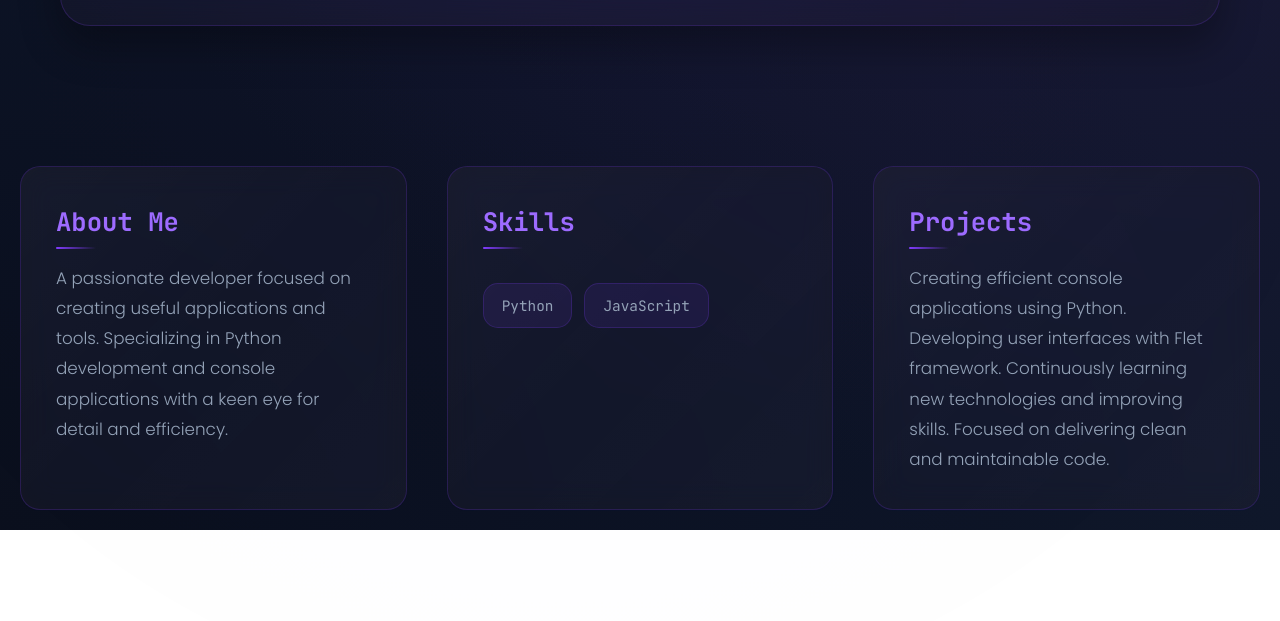
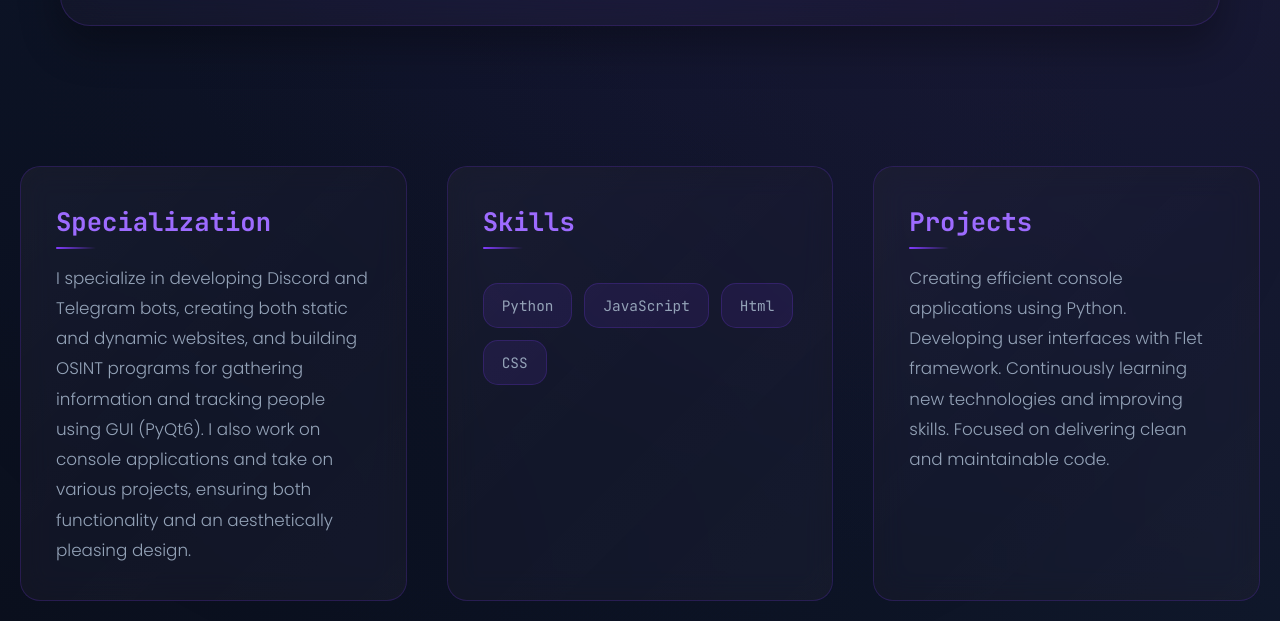
Before and after one commit to ByteWardenDev/BIO, a plain HTML site: page index.html in a window 1280 px wide. Shown: the part 441-1062 px from the top of the page. Before the commit the page ends 971 px from the top, so only its background shows below. Drawn offline with Linux system fonts and the light colour scheme.

Commit message:
Update index.html

```diff
--- a/index.html
+++ b/index.html
@@ -22,10 +22,9 @@
 
     <main class="cards-container">
         <article class="card">
-            <h2>About Me</h2>
+            <h2>Specialization</h2>
             <p class="about-text">
-                A passionate developer focused on creating useful applications and tools.
-                Specializing in Python development and console applications with a keen eye for detail and efficiency.
+                I specialize in developing Discord and Telegram bots, creating both static and dynamic websites, and building OSINT programs for gathering information and tracking people using GUI (PyQt6). I also work on console applications and take on various projects, ensuring both functionality and an aesthetically pleasing design.
             </p>
         </article>
 
@@ -34,6 +33,8 @@
             <div class="skills-container">
                 <span class="skill-tag">Python</span>
                 <span class="skill-tag">JavaScript</span>
+                <span class="skill-tag">Html</span>
+                <span class="skill-tag">CSS</span>
             </div>
         </article>
 
```
